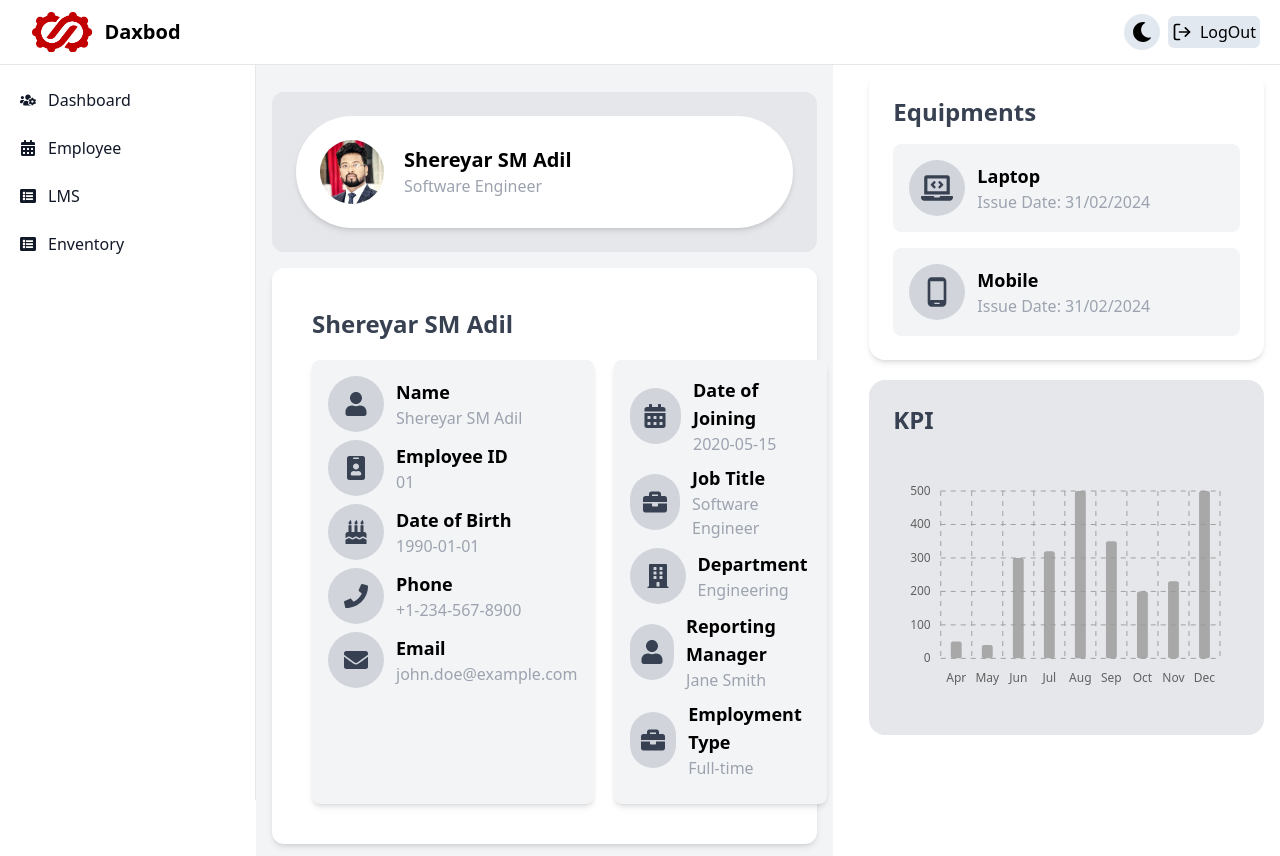
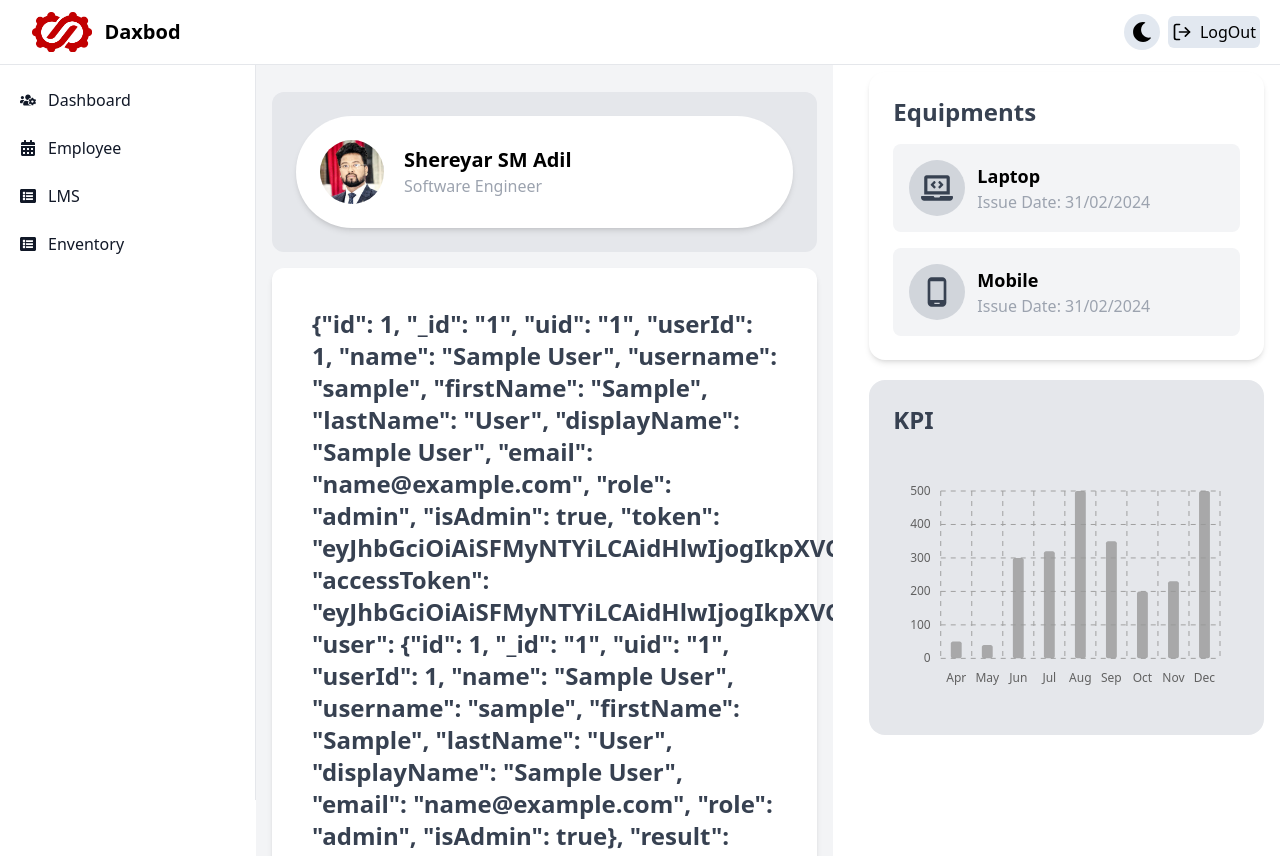
Before and after one commit to Arslaan027/HRDB, a React (Vite) app in the folder HRDB/: page /payroll/1 in a window 1280 px wide. Built offline with nearby package versions, Linux system fonts and the light colour scheme; sample sign-in values are in the browser's storage.

Commit message:
add employee

```diff
--- a/HRDB/src/Components/Pages/Employee/Data.jsx
+++ b/HRDB/src/Components/Pages/Employee/Data.jsx
@@ -111,7 +111,7 @@ export const users = [
   },
   {
     name: "Asad Khan",
-    id: 12,
+    id: 2,
     country: "India",
     joiningDate: "2020-05-15",
     jobTitle: "Software Engineer",
@@ -202,7 +202,7 @@ export const users = [
   },
   {
     name: "Salman Akhtar",
-    id: 10,
+    id: 3,
     country: "India",
     joiningDate: "2020-05-15",
     jobTitle: "Software Engineer",
--- a/HRDB/src/Components/Pages/Employee/EmployeeDetails.jsx
+++ b/HRDB/src/Components/Pages/Employee/EmployeeDetails.jsx
@@ -4,13 +4,14 @@ import PropTypes from "prop-types";
 import Title from "../../Daxbod/Title";
 
 const EmployeeDetails = ({ employee }) => {
+  const employeeStore = localStorage.getItem("users");
   if (!employee) {
     return <div>Loading...</div>;
   }
 
   return (
     <div className="bg-white p-6 rounded-2xl dark:bg-gray-600 dark:text-gray-300 flex-1 flex flex-col gap-5">
-      <Title>{employee.name}</Title>
+      <Title>{localStorage.getItem("user") || "Default Name"}</Title>
       <div className="flex flex-col lg:flex-row gap-5">
         {/* Basic Information Box */}
         <div className="flex-1 bg-gray-100 p-4 rounded-lg shadow-md dark:bg-gray-500">
```
